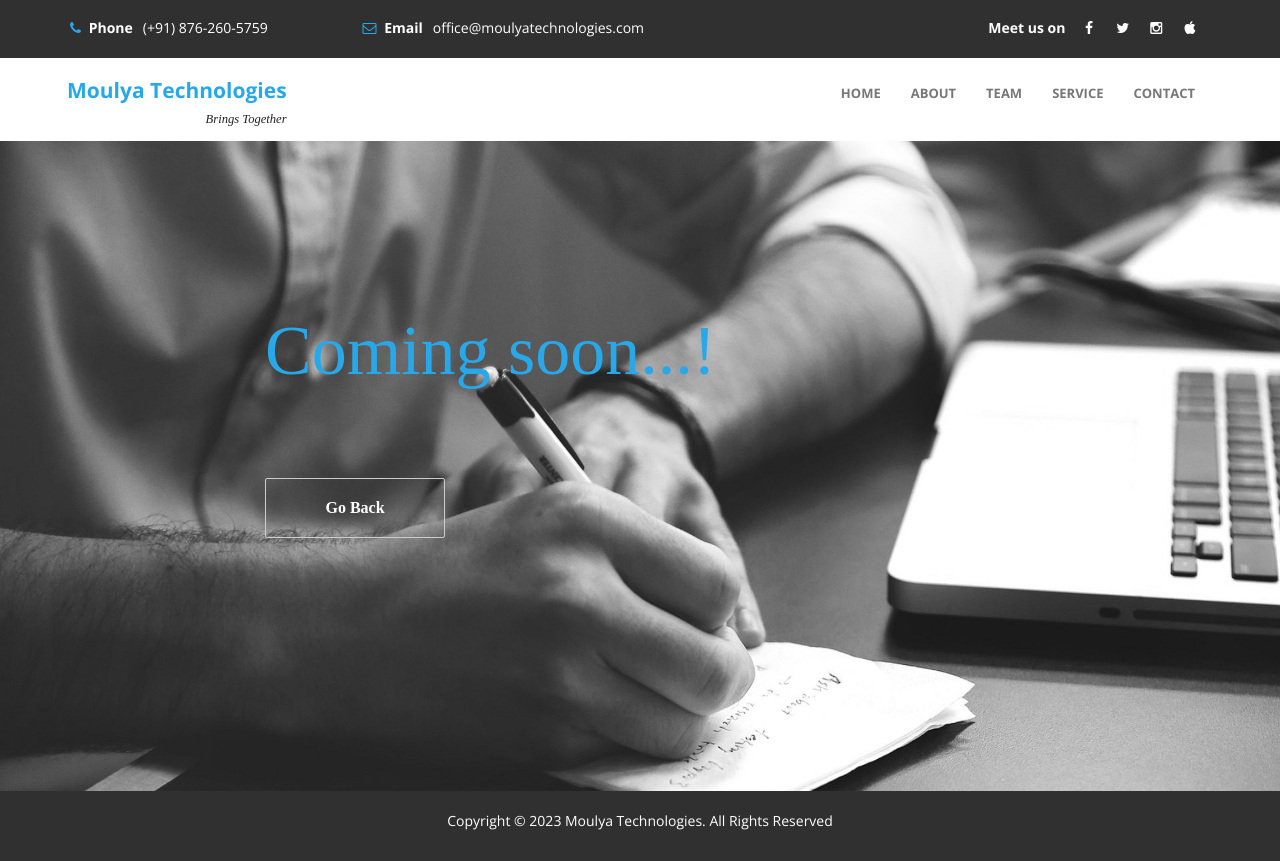
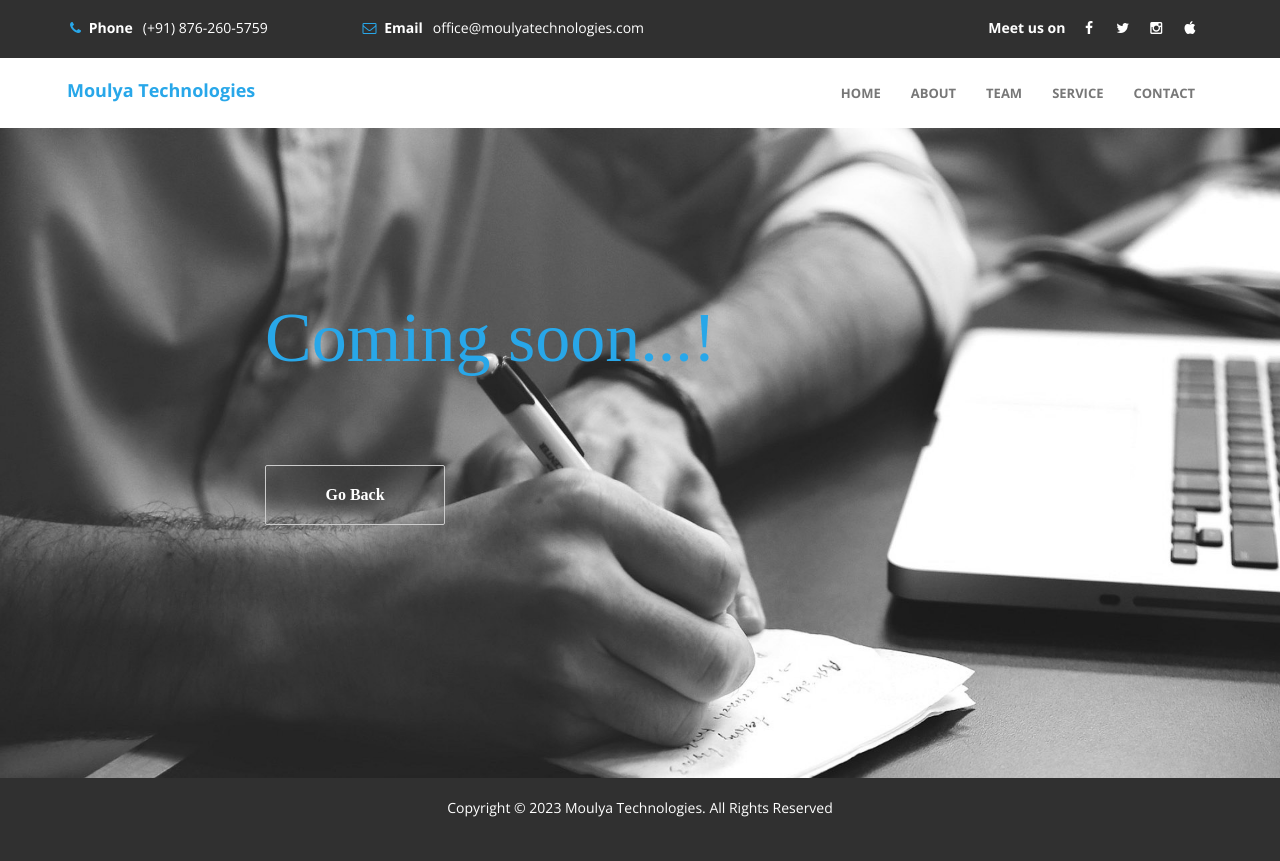
Before and after one commit to moulyatech/moulya.github.io, a plain HTML site: page comingsoon.html in a window 1280 px wide. Drawn offline with nearby package versions, Linux system fonts and the light colour scheme.

Commit message:
Updates - align

```diff
--- a/comingsoon.html
+++ b/comingsoon.html
@@ -70,7 +70,7 @@
 								<span class="icon icon-bar"></span>
 							</button>
 							<a href="#top" class="navbar-brand">Moulya Technologies</a>
-							<div class="slogan">Brings Together</div>
+							<!-- <div class="slogan">Brings Together</div> -->
 						</div>
 				<div class="collapse navbar-collapse">
 					<ul class="nav navbar-nav navbar-right">
--- a/css/moulya-style.css
+++ b/css/moulya-style.css
@@ -184,7 +184,7 @@ header .social-icon li a
 	{
 		font-weight: bold;
 		color: #28A7E9;
-		font-size: 21px;
+		font-size: 18px;
 		height: 70px;
 		line-height: 40px;
 		padding: 12px 0px 0px 12px;
```
Also changed, not shown: index.html (+1 -1 lines).
